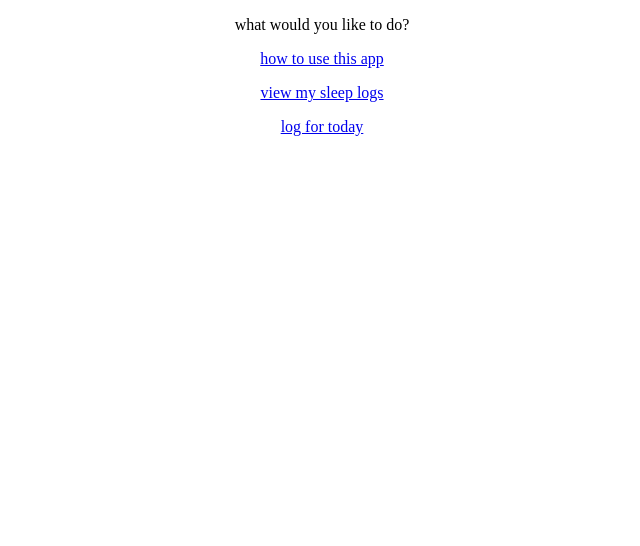
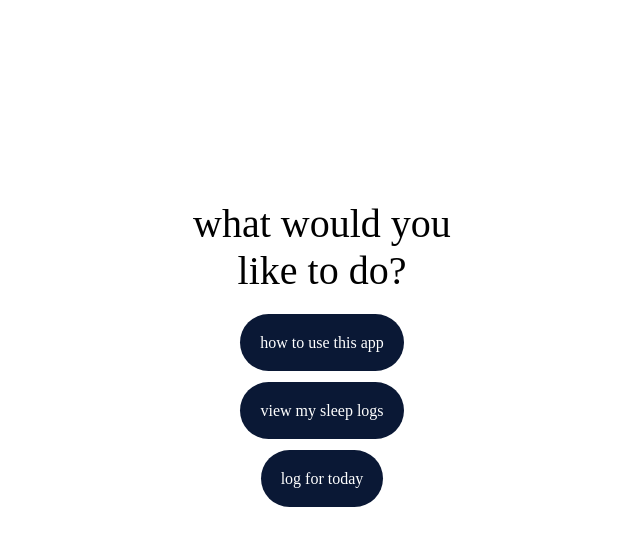
Before and after one commit to lilyshowlader/goodnight.me, a React (Create React App) app: page /options in a window 1280 px wide. Shown: the top 546 px of the page, without its empty margins (318-958 px from the left). Built offline with nearby package versions, Linux system fonts and the light colour scheme.

Commit message:
update options page css

```diff
--- a/src/pages/Options/Options.jsx
+++ b/src/pages/Options/Options.jsx
@@ -1,12 +1,16 @@
 import { Link } from "react-router-dom"
-
+import styles from "./Options.module.css"
 const Options = () => {
   return (
     <>
-    <p>what would you like to do?</p>
-    <p><Link to='/useapp'>how to use this app</Link></p>
-    <p><Link to='/viewlogs'>view my sleep logs</Link></p>
-    <p><Link to='/logfortoday'>log for today</Link></p>
+    <p className={styles.fontOne}>what would you <br></br> like to do?</p>
+    <div className={styles.buttonContainer}>
+    <p><Link to='/useapp' className={styles.fontTwo}>how to use this app</Link></p>
+    </div>
+    <div className={styles.buttonContainer}>
+    <p><Link to='/viewlogs className={styles.fontTwo}'className={styles.fontTwo}>view my sleep logs</Link></p>
+    </div>
+    <p><Link to='/logfortoday'className={styles.fontTwo}>log for today</Link></p>
     </>
   )
 }
--- a/src/pages/Options/Options.module.css
+++ b/src/pages/Options/Options.module.css
@@ -0,0 +1,18 @@
+.fontOne {
+  margin-top: 200px;
+  font-size: 40px;
+}
+
+.fontTwo {
+  background-color: #0a1835;
+  border: none;
+  color: white;
+  padding: 20px;
+  text-decoration: none;
+  margin-bottom: 20px;
+  border-radius: 300px;
+}
+
+.buttonContainer {
+  margin-bottom: 50px;
+}
```
